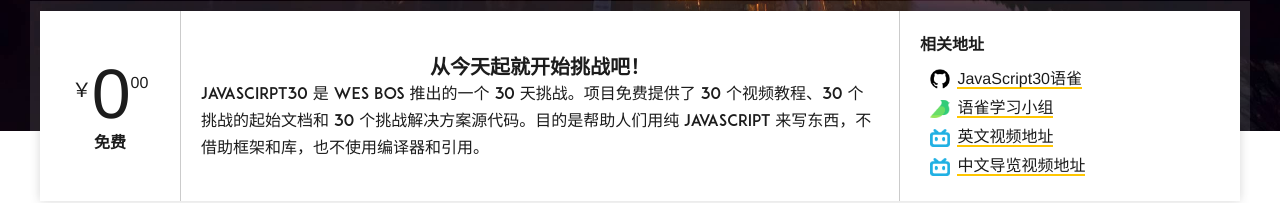
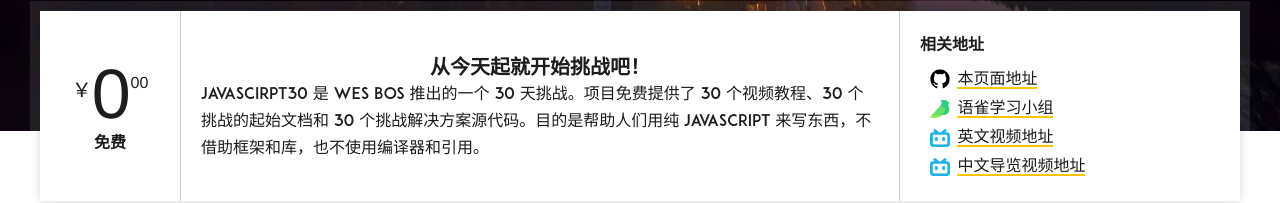
Before and after one commit to A-aronYang/JavaScript30, a plain HTML site: page index.html in a window 1280 px wide. Shown: the part 576-779 px from the top of the page. Drawn offline with Linux system fonts and the light colour scheme.

Commit message:
修改文字

```diff
--- a/index.html
+++ b/index.html
@@ -41,7 +41,7 @@
                                 <li class="list__item">
                                     <img src="./static/image/github.png" alt="">
                                     <a href="https://github.com/A-aronYang/JavaScript30yuque" target="_blank">
-                                        JavaScript30语雀
+                                        本页面地址
                                     </a>
                                 </li>
                                 <li class="list__item">
```
